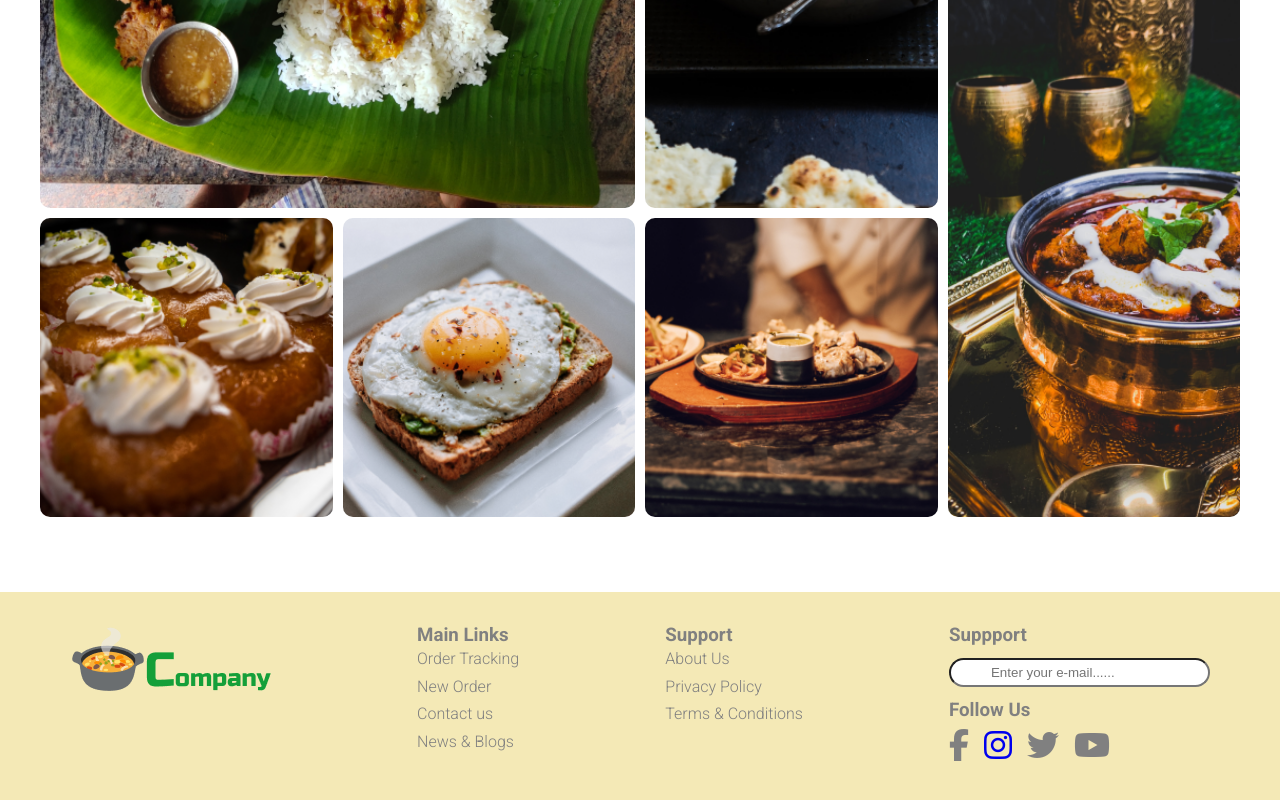
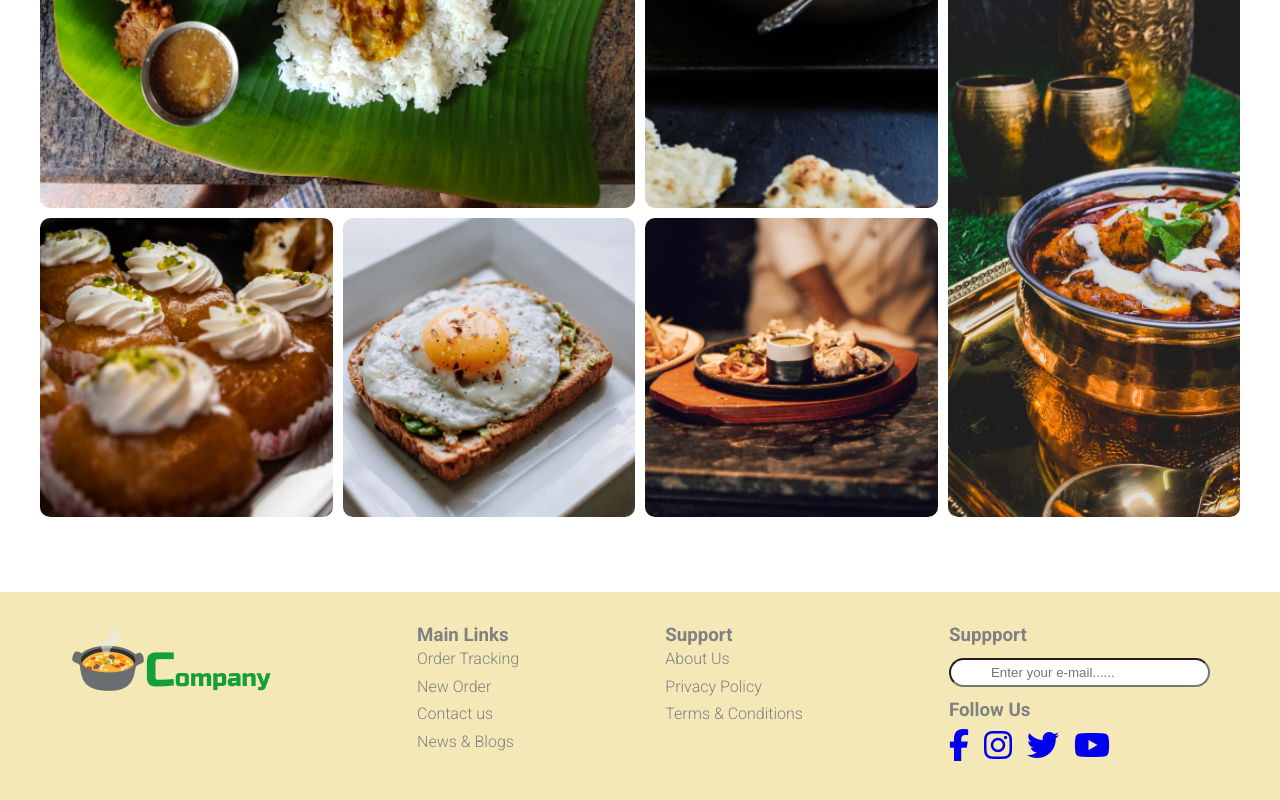
Before and after one commit to rudra-design/Restaurant_website, a plain HTML site: page index.html in a window 1280 px wide. Shown: the part 1526-2326 px from the top of the page. Drawn offline with Linux system fonts and the light colour scheme; a web font is replaced by a local one.

Commit message:
Update index.html

```diff
--- a/index.html
+++ b/index.html
@@ -110,7 +110,9 @@
                 <h3>Follow Us</h3>
                 <div class="icon_container">
                     <div class="icon">
+                        <a href="https://www.instagram.com/rudra_pratap_singh46?igsh=dzhtdXBsenl2eWdq">
                         <i class="fa fa-facebook"></i>
+                        </a>
                     </div>
                     <div class="icon">
                             <a href="https://www.instagram.com/rudra_pratap_singh46?igsh=dzhtdXBsenl2eWdq">
@@ -118,10 +120,14 @@
                             </a>
                     </div>
                     <div class="icon">
+                        <a href="https://www.instagram.com/rudra_pratap_singh46?igsh=dzhtdXBsenl2eWdq">
                         <i class="fa fa-twitter"></i>
+                        </a>
                     </div>
                     <div class="icon">
+                        <a href="https://www.instagram.com/rudra_pratap_singh46?igsh=dzhtdXBsenl2eWdq">
                         <i class="fa fa-youtube"></i>
+                        </a>
                     </div>
                 </div>
             </div>
```
